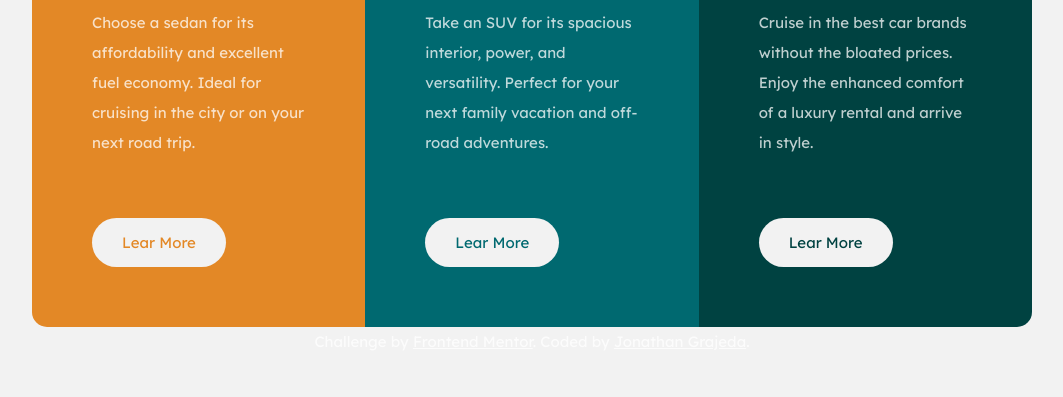
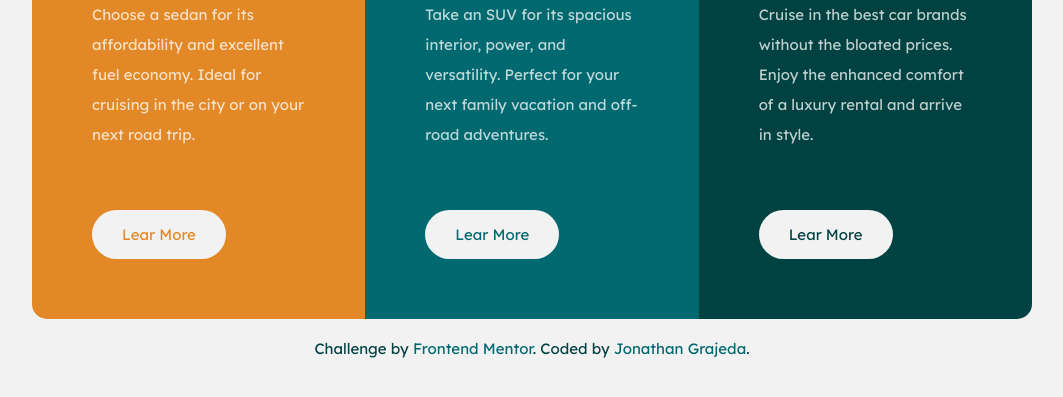
Before and after one commit to JohnMcKrazy/3_column_preview_card_frontendmentor_challenge_12, a plain HTML site: page index.html in a window 1280 px wide. Shown: the part 323-720 px from the top of the page, without its empty margins (108-1171 px from the left). Drawn offline with Linux system fonts and the light colour scheme.

Commit message:
style change

```diff
--- a/style.css
+++ b/style.css
@@ -34,7 +34,7 @@ BODY {
 }
 
 :focus {
-    outline: 2px solid red;
+    outline: 2px solid var(--bgColor);
     outline-offset: 0.1rem;
 }
 
@@ -76,6 +76,15 @@ BUTTON:hover {
 SVG {
     height: 100%;
     width: auto;
+}
+
+A {
+    text-decoration: none;
+    color: var(--DarkCyan);
+}
+
+A:focus {
+    outline-color: var(--DarkCyan);
 }
 
 .icon_container {
@@ -132,6 +141,12 @@ ARTICLE:nth-of-type(3n) BUTTON {
 
 }
 
+.attribution P {
+    color: var(--VeryDarkCyan);
+    margin-top: 1rem;
+}
+
+
 @media screen and (min-width:800px) {
     .cards_container {
         grid-template-columns: repeat(3, 1fr);
```
